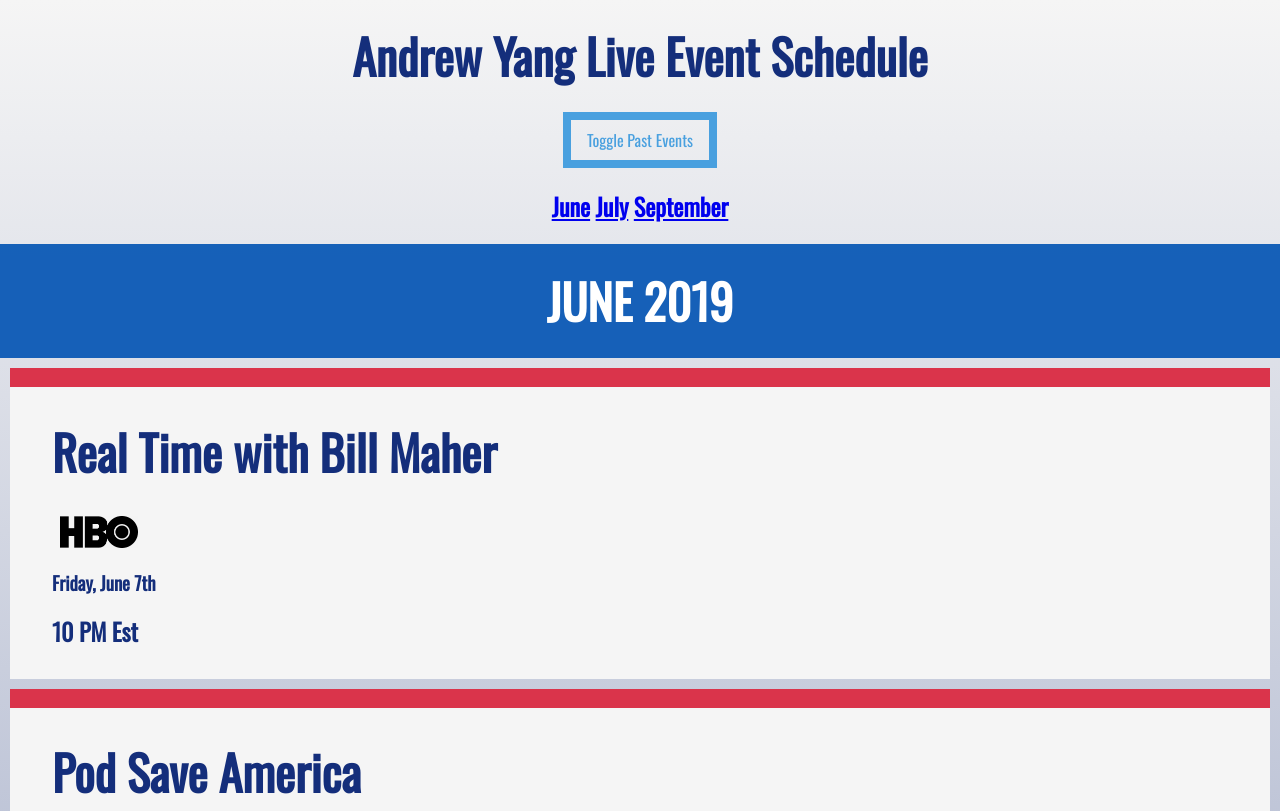
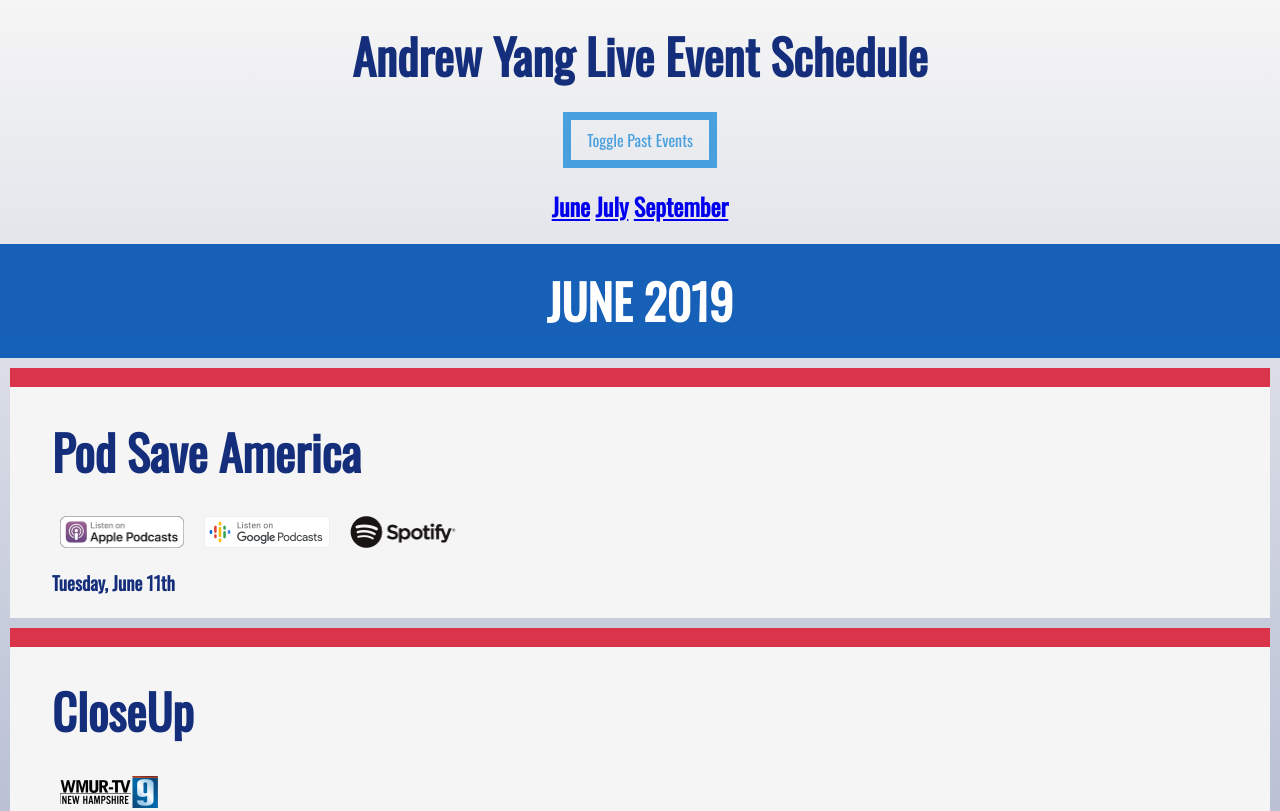
Before and after one commit to wolfgangBDG/yang-events, a plain HTML site: page index.html in a window 1280 px wide. Shown: the top 811 px of the page. Drawn offline with nearby package versions, Linux system fonts and the light colour scheme.

Commit message:
Bill Maher is past

```diff
--- a/index.html
+++ b/index.html
@@ -31,7 +31,7 @@
         <h3>Friday, June 7th</h3>
         <h4>3:30 PM Est</h4>
     </div>
-    <div class="event">
+    <div class="event past">
         <h1>Real Time with Bill Maher</h1>
         <img class="platform" alt="HBO" src="platforms/hbo.png">
         <h3>Friday, June 7th</h3>
```
